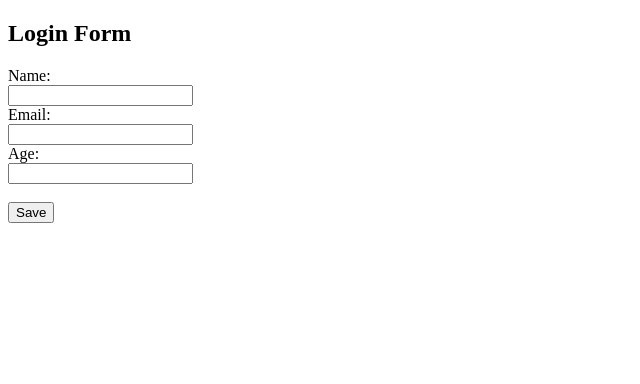
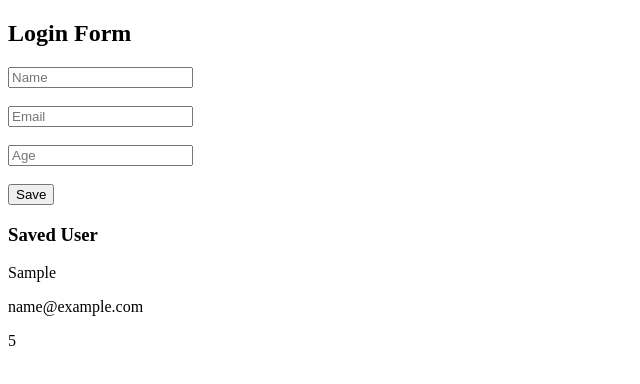
Before and after one commit to Chidinmaojimba/Learnlocalstorage, a React (Vite) app in the folder vite-project/: page / in a window 1280 px wide. Both pictures are taken after typing "Sample", "name@example.com", "5" into the empty fields and a click on the button "Save". Shown: the top 384 px of the page, without its empty margins (0-640 px from the left). Built offline with nearby package versions, Linux system fonts and the light colour scheme.

Commit message:
made some changes

```diff
--- a/vite-project/src/component/Login.jsx
+++ b/vite-project/src/component/Login.jsx
@@ -1,14 +1,3 @@
-// const Login = () => {
-//     return (
-//         <>
-
-//         </>
-//      );
-// }
-
-// export default Login;
-
-
 import { useState } from "react";
 
 function Login() {
@@ -17,6 +6,8 @@ function Login() {
     email: "",
     age: ""
   });
+
+  const [user, setUser] = useState(null);
 
   const handleChange = (e) => {
     const { name, value } = e.target;
@@ -30,15 +21,16 @@ function Login() {
   const handleSubmit = (e) => {
     e.preventDefault();
 
-    const existingData = JSON.parse(localStorage.getItem("users")) || [];
+    const newUser = {
+      name: formData.name,
+      email: formData.email,
+      age: formData.age
+    };
 
-    const updatedData = [...existingData, formData];
+    // overwrite previous user
+    setUser(newUser);
+    localStorage.setItem("user", JSON.stringify(newUser));
 
-    localStorage.setItem("users", JSON.stringify(updatedData));
-
-    console.log("Saved:", updatedData);
-
-    // Clear form
     setFormData({
       name: "",
       email: "",
@@ -51,39 +43,41 @@ function Login() {
       <h2>Login Form</h2>
 
       <form onSubmit={handleSubmit}>
-        <div>
-          <label>Name:</label><br />
         <input
           type="text"
           name="name"
+          placeholder="Name"
           value={formData.name}
           onChange={handleChange}
-          />
-        </div>
+        /><br></br><br></br>
 
-        <div>
-          <label>Email:</label><br />
         <input
           type="email"
           name="email"
+          placeholder="Email"
           value={formData.email}
           onChange={handleChange}
-          />
-        </div>
+        /><br></br><br></br>
 
-        <div>
-          <label>Age:</label><br />
         <input
           type="number"
           name="age"
+          placeholder="Age"
           value={formData.age}
           onChange={handleChange}
-          />
-        </div>
+        /><br></br><br></br>
 
-        <br />
         <button type="submit">Save</button>
       </form>
+
+      {user && (
+        <div>
+          <h3>Saved User</h3>
+          <p>{user.name}</p>
+          <p>{user.email}</p>
+          <p>{user.age}</p>
+        </div>
+      )}
     </div>
   );
 }
```
Lines whose indentation alone changed are shown as unchanged.
